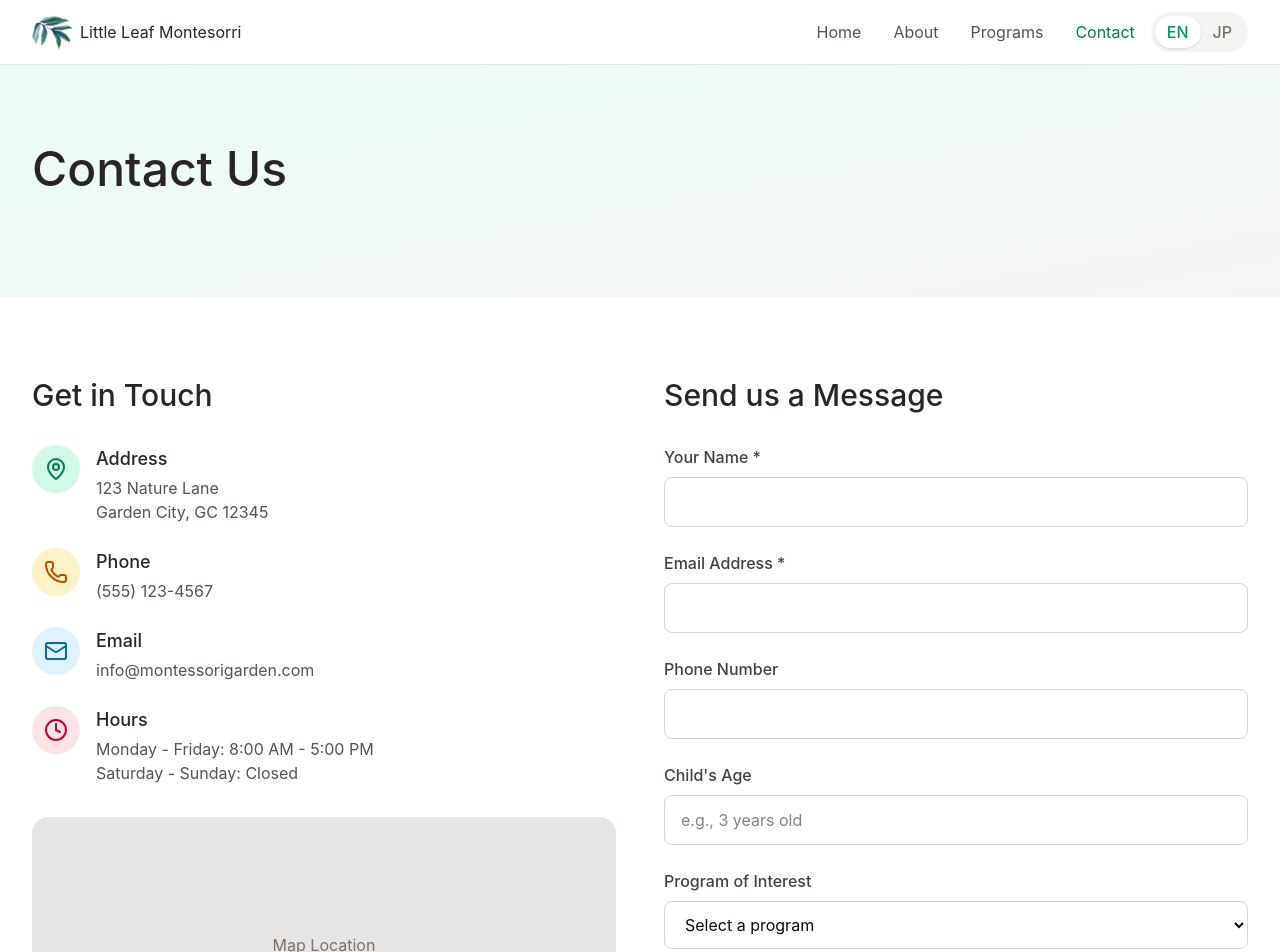
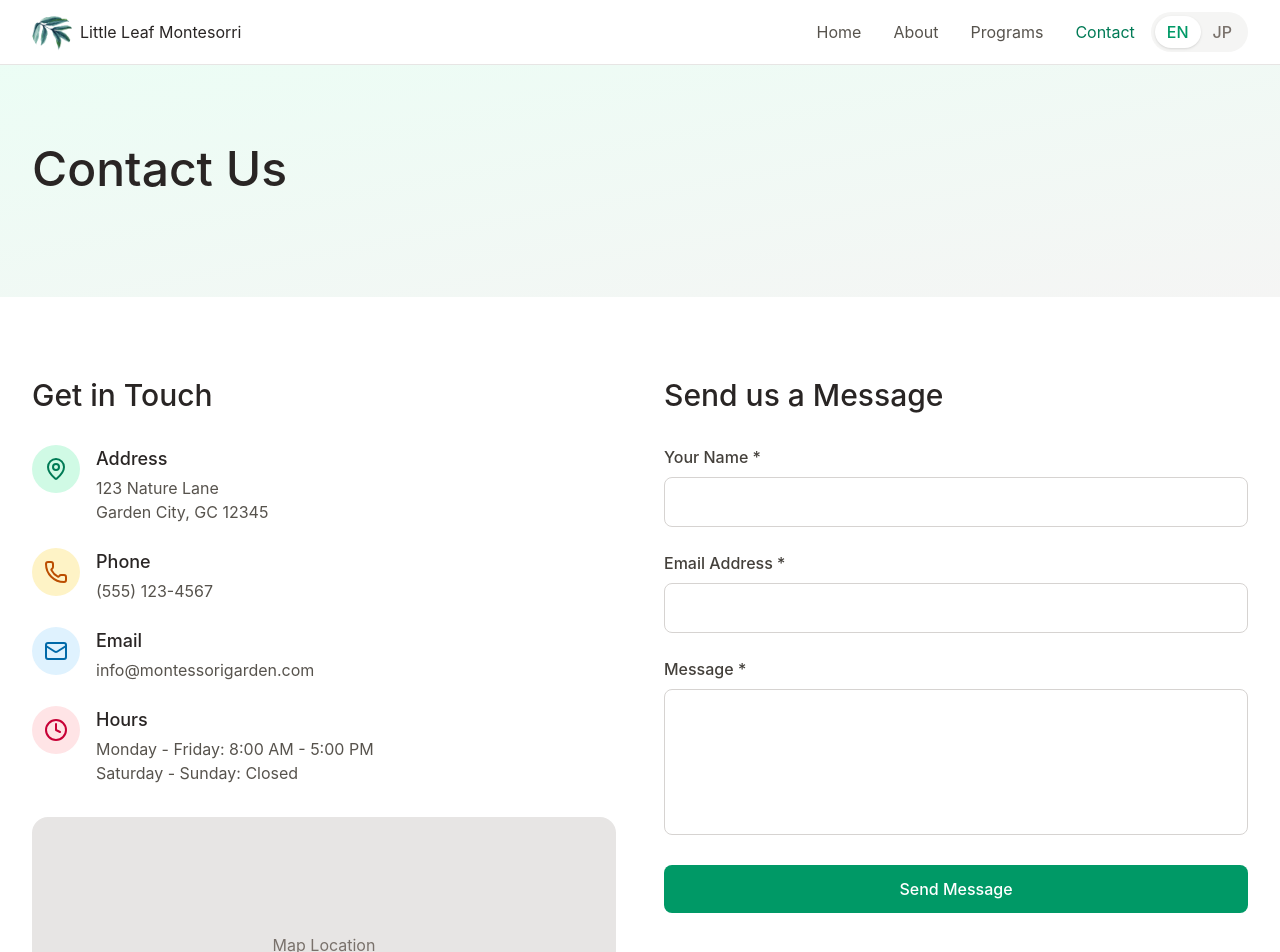
Before and after one commit to bysoftwareconsulting/little-leaf-montessori, a React (Vite) app in the folder littleLeafMontesorri/: page /contact in a window 1280 px wide. Shown: the top 952 px of the page. Built offline with nearby package versions, Linux system fonts and the light colour scheme.

Commit message:
added contact function

```diff
--- /dev/null
+++ b/littleLeafMontesorri/api/contact.ts
@@ -0,0 +1,34 @@
+import type { VercelRequest, VercelResponse } from "@vercel/node";
+import { Resend } from "resend";
+
+const resend = new Resend(process.env.RESEND_API_KEY);
+
+export default async function handler(req: VercelRequest, res: VercelResponse) {
+  if (req.method !== "POST") return res.status(405).json({ error: "Method not allowed" });
+
+  try {
+    const { name, email, phone, childAge, program, message } = req.body ?? {};
+
+    if (!name || !email || !message) {
+      return res.status(400).json({ error: "Missing required fields" });
+    }
+
+    const { error } = await resend.emails.send({
+      from: "Someone Contacted you! <onboarding@resend.dev>",
+      to: ["bysoftwareconsulting@gmail.com"],
+      replyTo: email,
+      subject: `New inquiry from ${name}`,
+      html: `
+        <p><b>Name:</b> ${name}</p>
+        <p><b>Email:</b> ${email}</p>
+        <p><b>Message:</b><br/>${message.replace(/\n/g, "<br/>")}</p>
+      `,
+    });
+
+    if (error) return res.status(500).json({ error });
+
+    return res.status(200).json({ ok: true });
+  } catch (e) {
+    return res.status(500).json({ error: "Server error" });
+  }
+}
--- a/littleLeafMontesorri/package.json
+++ b/littleLeafMontesorri/package.json
@@ -58,7 +58,7 @@
     "react-router": "7.13.0",
     "react-slick": "0.31.0",
     "recharts": "2.15.2",
-    "resend": "^6.9.2",
+    "resend": "^6.9.3",
     "sonner": "2.0.3",
     "tailwind-merge": "3.2.0",
     "tw-animate-css": "1.3.8",
@@ -66,9 +66,10 @@
   },
   "devDependencies": {
     "@tailwindcss/vite": "^4.2.0",
-    "@types/node": "^25.3.0",
+    "@types/node": "^25.3.3",
     "@types/react": "^19.2.14",
     "@types/react-dom": "^19.2.3",
+    "@vercel/node": "^5.6.10",
     "@vitejs/plugin-react": "4.7.0",
     "tailwindcss": "4.1.12",
     "typescript": "^5.9.3",
--- a/littleLeafMontesorri/src/app/components/Contact.tsx
+++ b/littleLeafMontesorri/src/app/components/Contact.tsx
@@ -5,24 +5,36 @@ export function Contact() {
   const [formData, setFormData] = useState({
     name: "",
     email: "",
-    phone: "",
-    childAge: "",
-    program: "",
     message: "",
   });
 
-  const handleSubmit = (e: React.FormEvent) => {
+  const handleSubmit = async (e: React.FormEvent<HTMLFormElement>) => {
     e.preventDefault();
-    // In a real application, this would send the form data to a server
+
+    try {
+      const res = await fetch("/api/contact", {
+        method: "POST",
+        headers: { "Content-Type": "application/json" },
+        body: JSON.stringify(formData), // send everything
+      });
+
+      if (!res.ok) {
+        const data = await res.json().catch(() => null);
+        console.error("Contact form error:", data);
+        alert("Something went wrong. Please try again.");
+        return;
+      }
+
       alert("Thank you for your interest! We will contact you soon.");
       setFormData({
         name: "",
         email: "",
-      phone: "",
-      childAge: "",
-      program: "",
         message: "",
       });
+    } catch (err) {
+      console.error(err);
+      alert("Network error. Please try again.");
+    }
   };
 
   const handleChange = (
@@ -30,10 +42,8 @@ export function Contact() {
       HTMLInputElement | HTMLTextAreaElement | HTMLSelectElement
     >
   ) => {
-    setFormData({
-      ...formData,
-      [e.target.name]: e.target.value,
-    });
+    const { name, value } = e.target;
+    setFormData((prev) => ({ ...prev, [name]: value }));
   };
 
   return (
@@ -154,63 +164,6 @@ export function Contact() {
 
                 <div>
                   <label
-                    htmlFor="phone"
-                    className="block mb-2 text-stone-700"
-                  >
-                    Phone Number
-                  </label>
-                  <input
-                    type="tel"
-                    id="phone"
-                    name="phone"
-                    value={formData.phone}
-                    onChange={handleChange}
-                    className="w-full px-4 py-3 border border-stone-300 rounded-lg focus:outline-none focus:ring-2 focus:ring-emerald-500 focus:border-transparent"
-                  />
-                </div>
-
-                <div>
-                  <label
-                    htmlFor="childAge"
-                    className="block mb-2 text-stone-700"
-                  >
-                    Child's Age
-                  </label>
-                  <input
-                    type="text"
-                    id="childAge"
-                    name="childAge"
-                    value={formData.childAge}
-                    onChange={handleChange}
-                    placeholder="e.g., 3 years old"
-                    className="w-full px-4 py-3 border border-stone-300 rounded-lg focus:outline-none focus:ring-2 focus:ring-emerald-500 focus:border-transparent"
-                  />
-                </div>
-
-                <div>
-                  <label
-                    htmlFor="program"
-                    className="block mb-2 text-stone-700"
-                  >
-                    Program of Interest
-                  </label>
-                  <select
-                    id="program"
-                    name="program"
-                    value={formData.program}
-                    onChange={handleChange}
-                    className="w-full px-4 py-3 border border-stone-300 rounded-lg focus:outline-none focus:ring-2 focus:ring-emerald-500 focus:border-transparent"
-                  >
-                    <option value="">Select a program</option>
-                    <option value="infant">Infant Community (3-18 months)</option>
-                    <option value="toddler">Toddler Program (18 months - 3 years)</option>
-                    <option value="primary">Primary Program (3-6 years)</option>
-                    <option value="elementary">Elementary Program (6-12 years)</option>
-                  </select>
-                </div>
-
-                <div>
-                  <label
                     htmlFor="message"
                     className="block mb-2 text-stone-700"
                   >
--- a/littleLeafMontesorri/tsconfig.json
+++ b/littleLeafMontesorri/tsconfig.json
@@ -1,7 +1,7 @@
 {
     "compilerOptions": {
-      "target": "ES2020",
-      "lib": ["ES2020", "DOM", "DOM.Iterable"],
+      "target": "ES2021",
+      "lib": ["ES2021", "DOM", "DOM.Iterable"],
       "module": "ESNext",
       "moduleResolution": "Bundler",
       "jsx": "react-jsx",
```
Also changed, not shown: 2 other files (tests, documents, lock files or other folders). Lines whose indentation alone changed are shown as unchanged.
